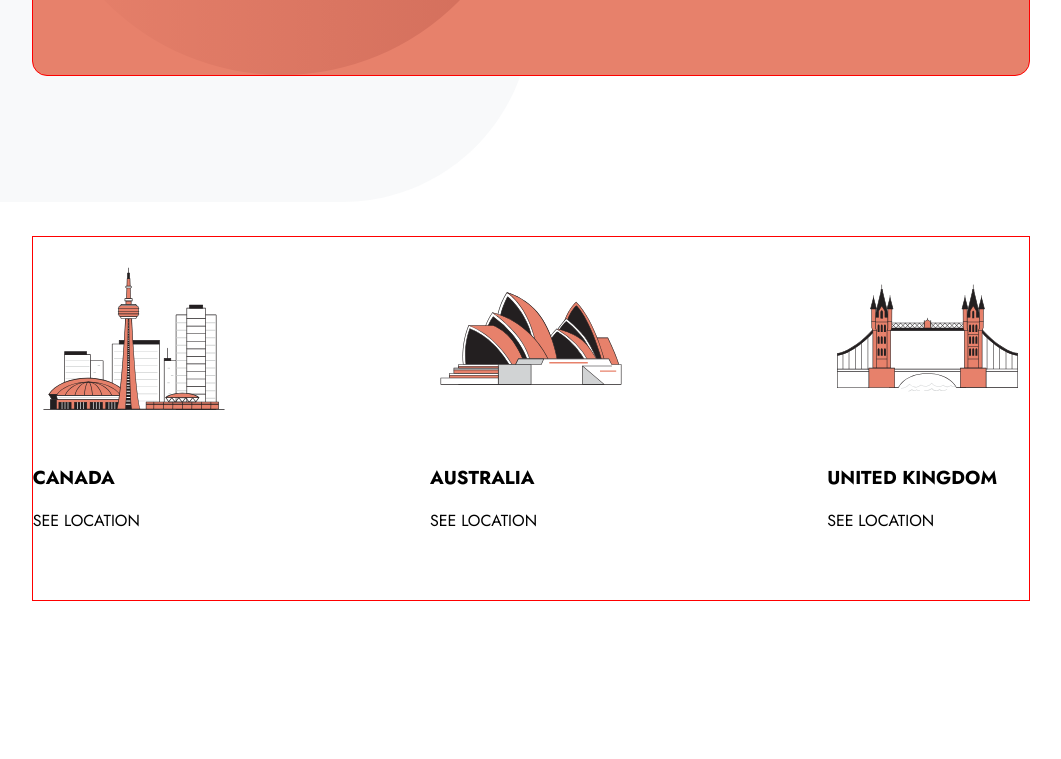
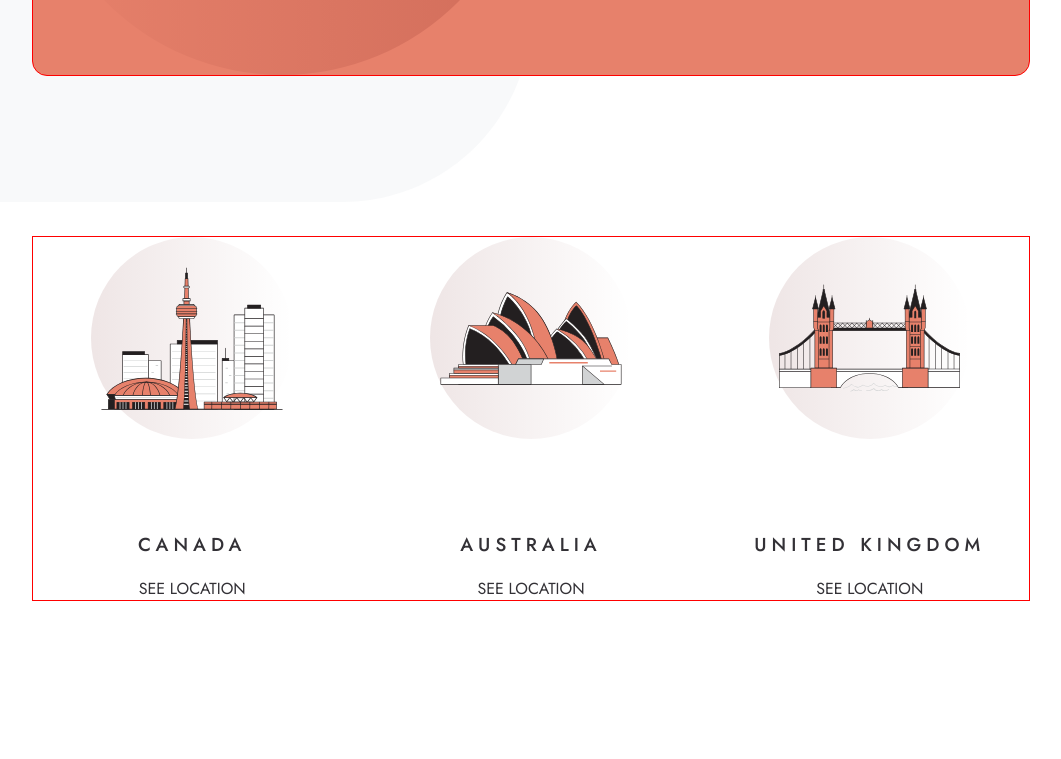
Before and after one commit to SJellen/designo, a Next.js app: page /about in a window 1280 px wide. Shown: the part 568-1327 px from the top of the page, without its empty margins (109-1170 px from the left). Built offline with nearby package versions, Linux system fonts and the light colour scheme.

Commit message:
layout on LocationNav?box

```diff
--- a/styles/LocationNav.module.scss
+++ b/styles/LocationNav.module.scss
@@ -8,3 +8,29 @@
     display: flex;
     justify-content: space-between;
 }
+
+.box {
+    width: 32%;
+    height: 100%;
+    display: flex;
+    flex-direction: column;
+    justify-content: space-between;
+}
+
+.topContainer {
+    display: flex;
+    justify-content: center;
+    background-image: url("../public/assets/shared/desktop/bg-pattern-small-circle.svg");
+    background-repeat: no-repeat;
+    background-size: 202px;
+    background-position-y: center;
+    background-position-x: center;
+}
+.bottomContainer {
+    text-align: center;
+    color: V.$darkGrey;
+    h3 {
+        font-weight: 500;
+        letter-spacing: 5px;
+    }
+}
```
